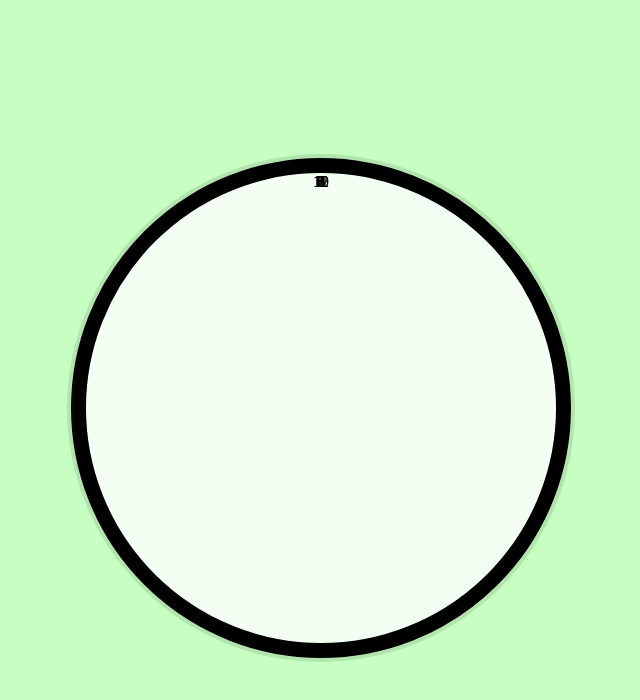
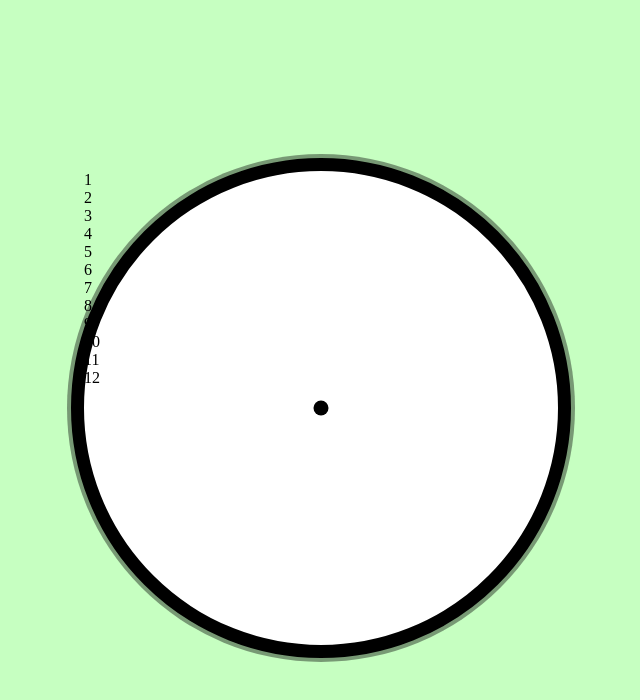
Before and after one commit to sultanarebaka/Clock, a plain HTML site: page index.html in a window 1280 px wide. Shown: the whole page, without its empty margins (319-959 px from the left). Drawn offline with Linux system fonts and the light colour scheme.

Commit message:
Add files via upload

```diff
--- a/style.css
+++ b/style.css
@@ -1,12 +1,9 @@
-*,
-*::after,
-*::before {
+* {
 	box-sizing: border-box;
 	font-family: 'Times New Roman', sans-serif;
 }
-
 body {
-    background: #C6FFC1;
+	background:#C6FFC1;
 	display: flex;
 	justify-content: center;
 	align-items: center;
@@ -14,33 +11,25 @@ body {
 	overflow: hidden;
 }
 
-.clock {
+.clock{
 	width: 500px;
 	height: 500px;
-    background-color: rgba(255, 255, 255, .8);
+	background:white;
 	border-radius: 50%;
-    border: 15px solid black;
+	border: 13px solid black;
 	position: relative;
-    margin:50px auto;
-    box-shadow:0 0 0 4px rgba(0,0,0,0.1);
+	box-shadow:0 0 0 4px rgba(0,0,0,0.4);
+}
+.clock::after{
+	content: '';
+	position: absolute;
+	top: 50%;
+	left: 50%;
+	transform: translate(-50%, -50%);
+	width: 15px;
+	height: 15px;
+	background-color: black;
+	z-index: 10;
+	border-radius: 50%;
 
 }
-
-.clock .number {
-    position: absolute;
-    width: 100%;
-    height: 100%;
-    text-align: center;
-}
-
-.clock .number1 {
-    --rotation: 30deg;
-}
-
-.clock .number2 {
-    --rotation: 60deg;
-}
-
-.clock .number3 {
-    --rotation: 90deg;
-}
```
Lines whose indentation alone changed are shown as unchanged.
